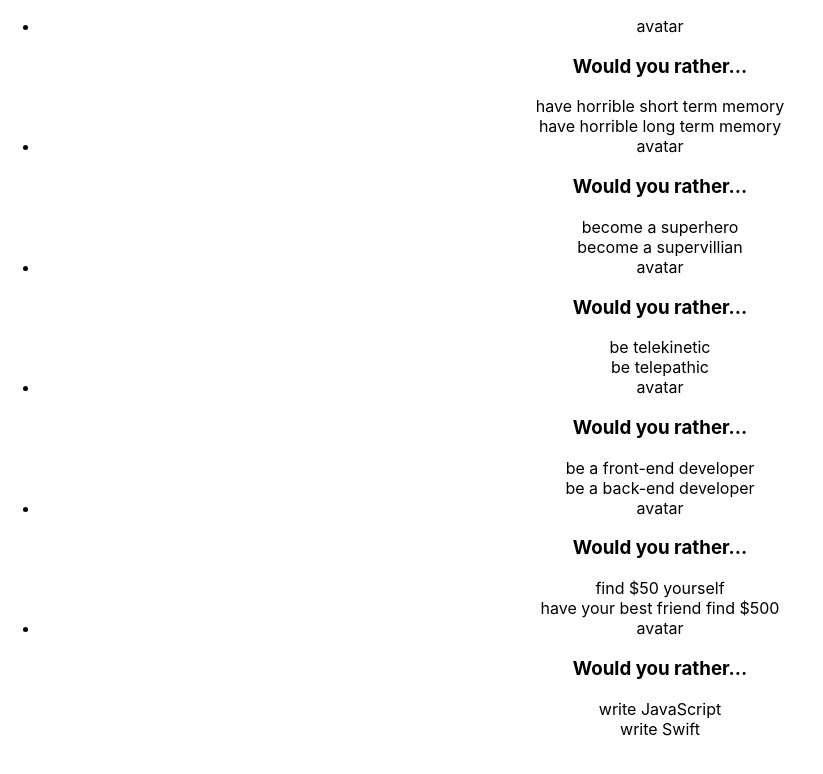
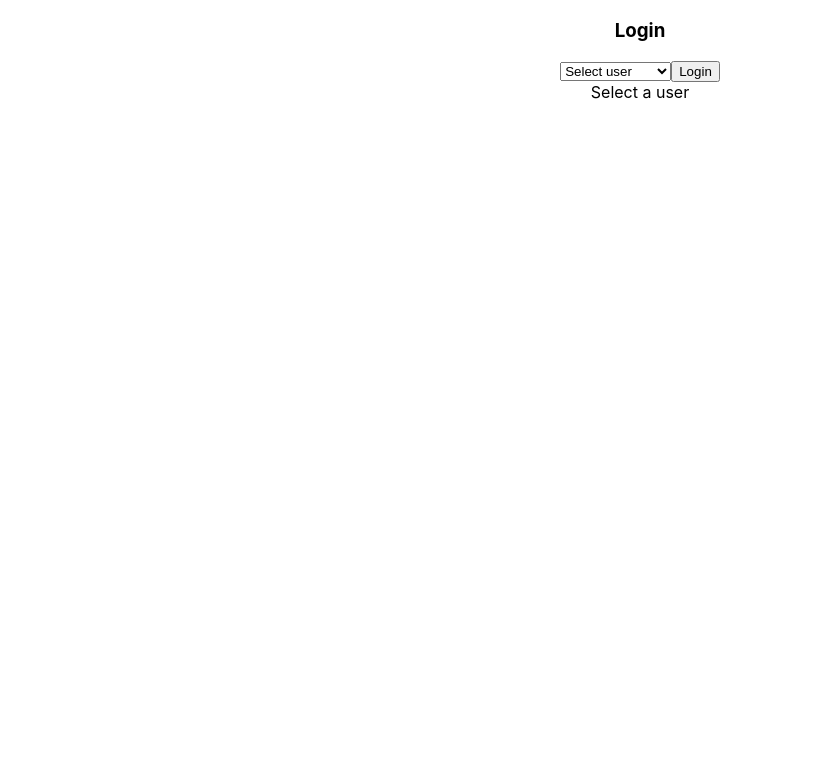
Before and after one commit to rotegras/udacity-would-you-rather, a React (Create React App) app: page / in a window 1280 px wide. Shown: the top 774 px of the page, without its empty margins (0-823 px from the left). Built offline with nearby package versions, Linux system fonts and the light colour scheme.

Commit message:
feat: add basic login with select element

```diff
--- a/src/App.js
+++ b/src/App.js
@@ -1,24 +1,35 @@
 import React, { Component } from 'react';
+import PropTypes from 'prop-types';
+import { BrowserRouter as Router, Route } from 'react-router-dom';
 import { connect } from 'react-redux';
 import handleInitialData from './actions/shared';
 import './App.css';
 import Home from './components/Home';
+import Login from './components/Login';
 
 class App extends Component {
 
   componentDidMount() {
-    // eslint-disable-next-line react/prop-types
     this.props.dispatch(handleInitialData());
   }
 
   render() {
     return (
       <div className="App">
-        <Home />
+      <Router>
+        <Route exact path='/' component={Login} />
+          <Route path="/home">
+            <Home />
+          </Route>
+      </Router>
       </div>
     );
   }
 }
 
+App.propTypes = {
+  dispatch: PropTypes.func.isRequired,
+}
+
 
 export default connect()(App);
--- a/src/actions/authedUser.js
+++ b/src/actions/authedUser.js
@@ -0,0 +1,8 @@
+export const SET_AUTHEDUSER = 'SET_AUTHEDUSER';
+
+export function setAuthedUser(authedUser) {
+  return {
+    type: SET_AUTHEDUSER,
+    authedUser,
+  }
+}
--- a/src/actions/shared.js
+++ b/src/actions/shared.js
@@ -1,13 +1,15 @@
 import { getInitialData } from '../utils/api';
 import { receiveQuestions } from './questions';
+import { receiveUsers } from './users';
 
 // const AUTHED_ID = 'tylermcginnis';
 
 function handleInitialData() {
   return (dispatch) => {
     return getInitialData()
-      .then(({ questions }) => {
+      .then(({ questions, users }) => {
         dispatch(receiveQuestions(questions));
+        dispatch(receiveUsers(users));
     })
   }
 }
--- a/src/components/Home/Home.js
+++ b/src/components/Home/Home.js
@@ -7,6 +7,8 @@ import QuestionCard from '../QuestionCard';
 function Home({ questions }) {
   console.log(Object.entries(questions));
   return (
+    <div>
+      Home
     <ul>
       {
         Object.entries(questions).map((q) => (
@@ -18,6 +20,7 @@ function Home({ questions }) {
         ))
       }
     </ul>
+    </div>
   )
 }
 
--- /dev/null
+++ b/src/components/Login/Login.js
@@ -0,0 +1,51 @@
+import React, { useState } from 'react';
+import PropTypes from 'prop-types';
+import { connect } from 'react-redux';
+import { setAuthedUser } from '../../actions/authedUser';
+import { Redirect } from 'react-router-dom';
+
+
+function Login({ users, dispatch }) {
+  const [user, setUser] = useState('');
+  const [toHome, setToHome] = useState(false);
+
+  const handleUser = (e) => setUser(e.target.value)
+
+  const submitUser = (e) => {
+    e.preventDefault();
+    dispatch(setAuthedUser(user));
+    setToHome(true);
+  }
+
+  if (toHome === true) return  <Redirect to='/home' />
+
+  return (
+    <div className="login">
+      <h3>Login</h3>
+      <form onSubmit={submitUser}>
+        <select onChange={handleUser} defaultValue='default'>
+            <option value='default' disabled>Select user</option>
+          {Object.entries(users).map((user) => {
+            const { name, id } = user[1];
+            return <option key={id} value={id}>{name}</option>
+          })}
+        </select>
+        <button type='submit'>Login</button>
+      </form>
+      <div>{user || 'Select a user'}</div>
+    </div>
+  )
+}
+
+function mapStateToProps({ users }) {
+  return {
+    users
+  }
+}
+
+Login.propTypes = {
+  users: PropTypes.object.isRequired,
+  dispatch: PropTypes.func.isRequired,
+}
+
+export default connect(mapStateToProps)(Login);
--- /dev/null
+++ b/src/components/Login/index.js
@@ -0,0 +1 @@
+export { default } from './Login';
--- /dev/null
+++ b/src/reducers/authedUser.js
@@ -0,0 +1,14 @@
+import { SET_AUTHEDUSER } from '../actions/authedUser';
+
+
+export default function authedUser(state = {}, action) {
+  switch (action.type) {
+    case SET_AUTHEDUSER:
+      return {
+        ...state,
+        ...action.authedUser,
+      }
+    default:
+      return state;
+  }
+}
--- a/src/reducers/combineReducers.js
+++ b/src/reducers/combineReducers.js
@@ -1,7 +1,11 @@
 import { combineReducers } from 'redux';
 import questions from './questions';
+import users from './users';
+import authedUser from './authedUser';
 
 
 export default combineReducers({
   questions,
+  users,
+  authedUser,
 });
--- /dev/null
+++ b/src/reducers/users.js
@@ -0,0 +1,14 @@
+import { RECEIVE_USERS } from '../actions/users';
+
+
+export default function users(state = {}, action) {
+  switch (action.type) {
+    case RECEIVE_USERS :
+      return {
+        ...state,
+        ...action.users,
+      }
+    default:
+      return state;
+  }
+}
--- a/src/utils/api.js
+++ b/src/utils/api.js
@@ -1,9 +1,15 @@
-import { _getQuestions } from './handleData';
+import { _getQuestions, _getUsers } from './handleData';
 
 export function getInitialData() {
   return Promise.all([
     _getQuestions(),
-  ]).then(([questions]) => ({
-    questions,
+    _getUsers(),
+  ]).then(([questions, users]) => ({
+    questions, users,
   }))
 }
+
+// export function getUsers() {
+//   return _getUsers()
+//   .then((users) => ({ users }));
+// }
```
